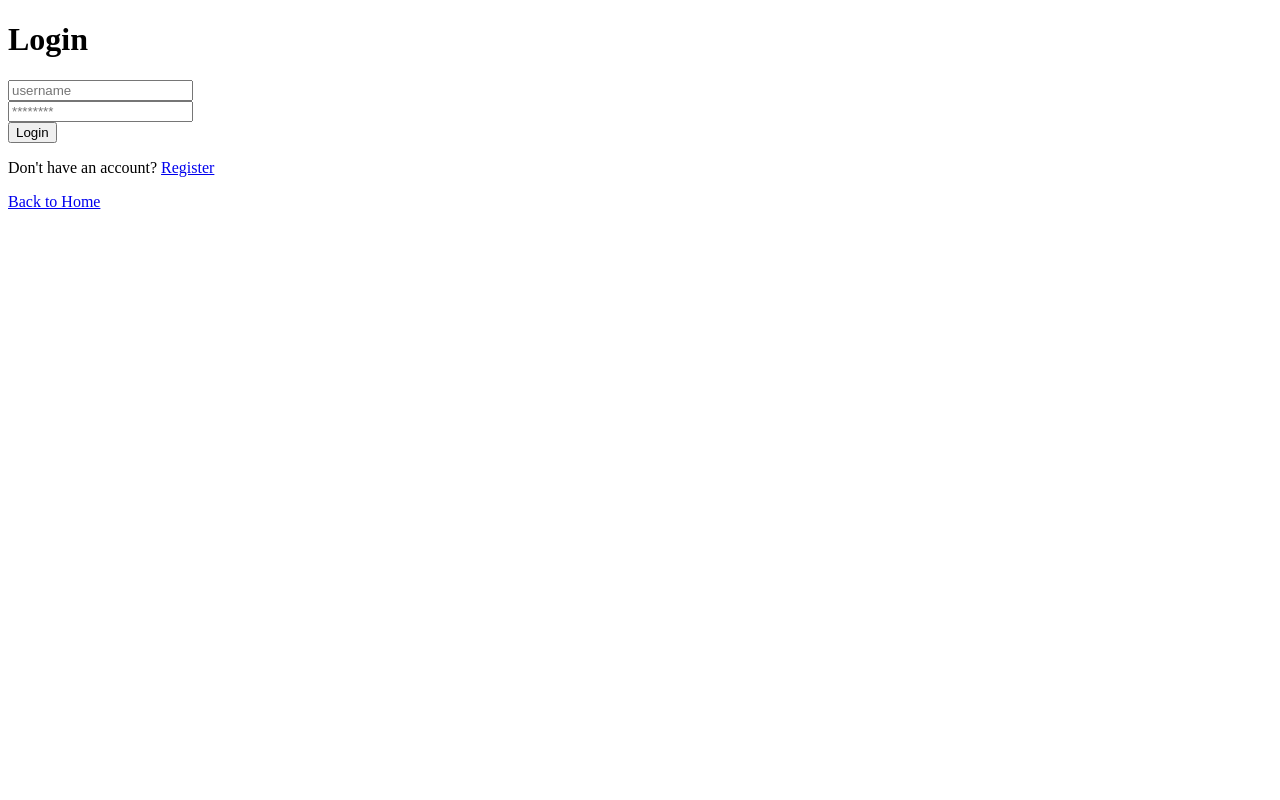
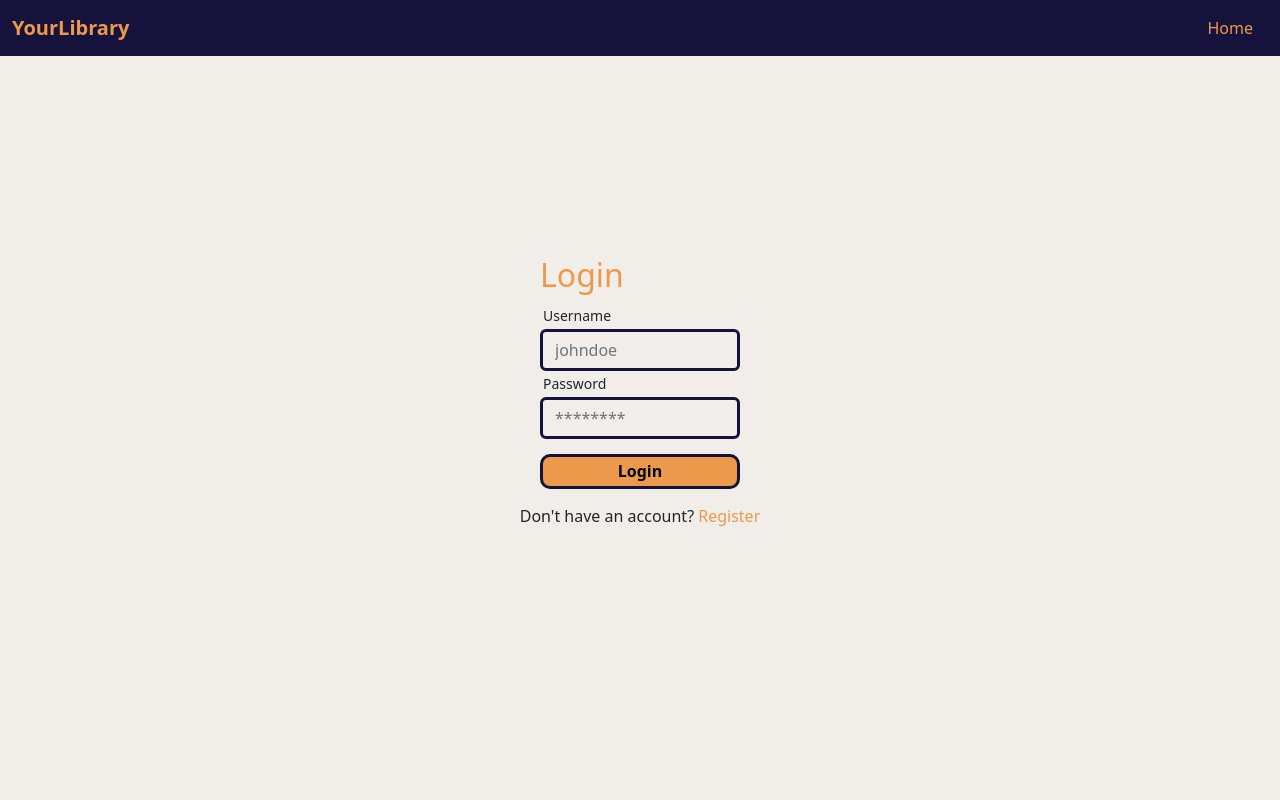
Before and after one commit to miachafer/django-virtual-library, a Django app: page /home/login/ in a window 1280 px wide. Run offline with Django 3.2, Linux system fonts and the light colour scheme.

Commit message:
Add style to login page

```diff
--- a/library/books/static/books/style.css
+++ b/library/books/static/books/style.css
@@ -34,3 +34,25 @@ html, body {
     border-radius: 10px;
     font-weight: 600;
 }
+
+.input-mail {
+    text-align:left;
+    display: inline-block;
+    vertical-align: middle;
+}
+
+.form-label {
+    margin: 0 0 3px 3px;
+    font-size: 14px;
+    font-weight: 500;
+}
+
+.form-control {
+    border:3px solid #15133C;
+    background: #F1EEE9;
+}
+
+.nonbt-form {
+    width: 200px;
+    margin: 0 auto;
+}
--- a/library/books/templates/books/login.html
+++ b/library/books/templates/books/login.html
@@ -1,11 +1,85 @@
+{% load static %}
 <!DOCTYPE html>
 <html lang="en-us">
   <head>
     <title>Library</title>
     <meta charset="utf-8">
+    <link
+      href="https://cdn.jsdelivr.net/npm/bootstrap@5.2.0-beta1/dist/css/bootstrap.min.css"
+      rel="stylesheet"
+      integrity="sha384-0evHe/X+R7YkIZDRvuzKMRqM+OrBnVFBL6DOitfPri4tjfHxaWutUpFmBp4vmVor"
+      crossorigin="anonymous"
+    />
+    <link href="{% static 'books/style.css' %}" rel="stylesheet" />
   </head>
   <body>
-    <h1>Login</h1>
+    <div class="outer-container">
+      <div class="position-absolute top-0 start-0" style="width: 100%;">
+        <nav class="navbar navbar-expand-lg" style="background-color: #15133c;">
+          <div class="container-fluid">
+            <a
+              class="navbar-brand"
+              style="color: #EC994B; font-weight: 600"
+              href="{% url 'home' %}"
+              >YourLibrary</a>
+            <a
+              class="nav-link active"
+              style="color: #EC994B; font-weight: 400; margin-right: 15px"
+              href="{% url 'home' %}"
+              >Home</a>
+          </div>
+        </nav>
+      </div>
+      {% if user.is_authenticated %}
+      <div class="inner-container">
+        <div class="nonbt-form">
+          <div>
+            <h2 style="color: #ec994b; text-align: center; margin-bottom: 20px">
+                Login
+            </h2>
+          </div>
+          <div>
+            <h5>Welcome, <span style="color: #ec994b">{{ user.username }}</span>!</h5>
+            <h6>You're already logged in.</h6>
+          </div>
+          <div>
+            <a href="{% url 'books' %}">
+              <button class="login-button">Books</button>
+            </a>
+          </div>
+          <div>
+            <a href="{% url 'logout' %}">
+              <button class="register-button">Logout</button>
+            </a>
+          </div>
+        </div>
+        {% else %}
+        <div class="inner-container">
+          <form action="{% url 'login' %}" method="POST">
+            <div class="nonbt-form">
+              <div>
+                <h2 style="color: #EC994B; text-align: left;">Login</h2>
+              </div>
+              {% csrf_token %}
+              <div class="input-mail">
+                <label class="form-label">Username</label>
+                <input type="text" class="form-control" placeholder="johndoe" name="username">
+              </div>
+              <div class="input-mail">
+                <label class="form-label">Password</label>
+                <input type="password" class="form-control" placeholder="********" name="password">
+              </div>
+            </div>
+            <div>
+              <input class="login-button" style="width: 200px;" type="submit" value="Login"></button>
+            </div>
+          </form>
+        <p>Don't have an account? <a href="{% url 'register' %}" style="color:#EC994B; text-decoration: none;">Register</a></p>
+      </div>
+      {% endif %}
+    </div>
+
+    {% comment %} <h1>Login</h1>
     {% if user.is_authenticated %}
     <p>Hi, {{ user.username }}! You're already logged in. Go to <a href="{% url 'books' %}">Books<a>
       <p><a href="{% url 'books' %}">Back to Books</a></p>
@@ -26,6 +100,6 @@
     {% if message %}
       {{ message }}
     {% endif %}
-    {% endif %}
+    {% endif %} {% endcomment %}
   </body>
 </html>
```
